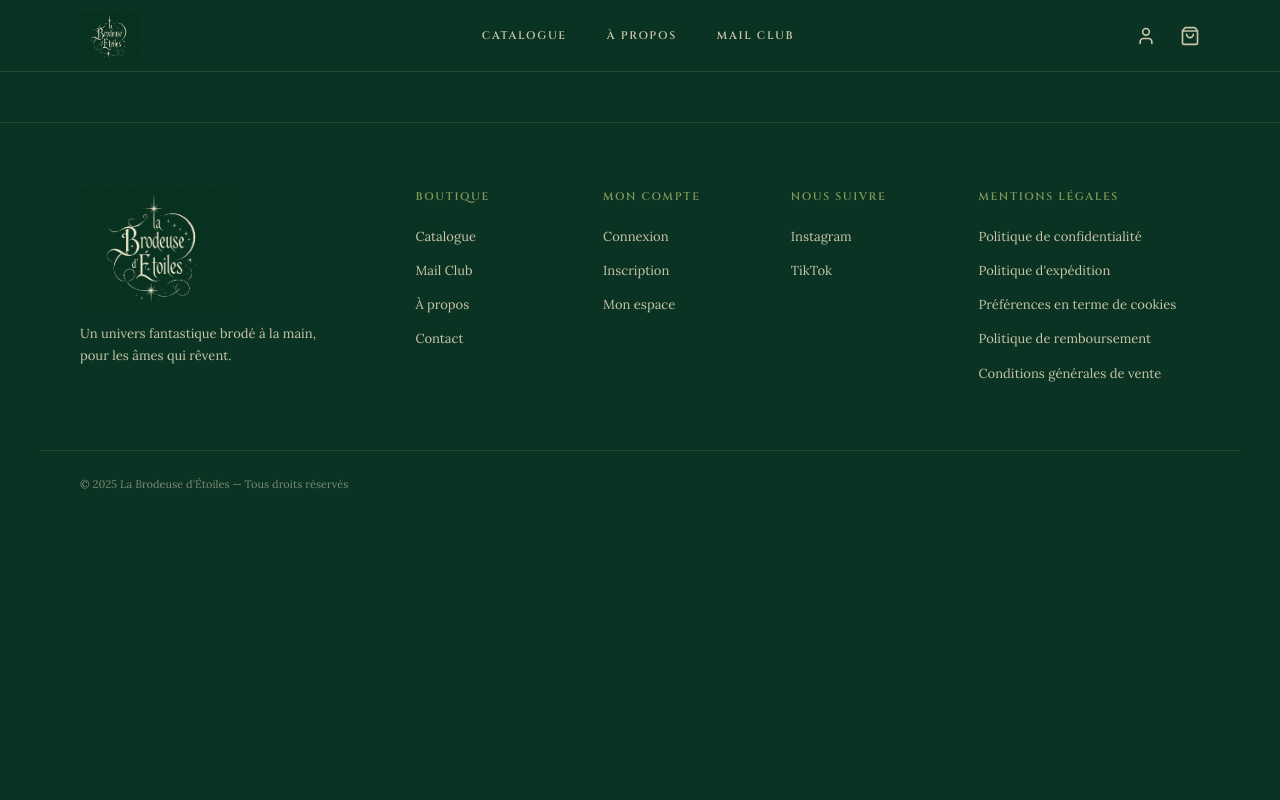
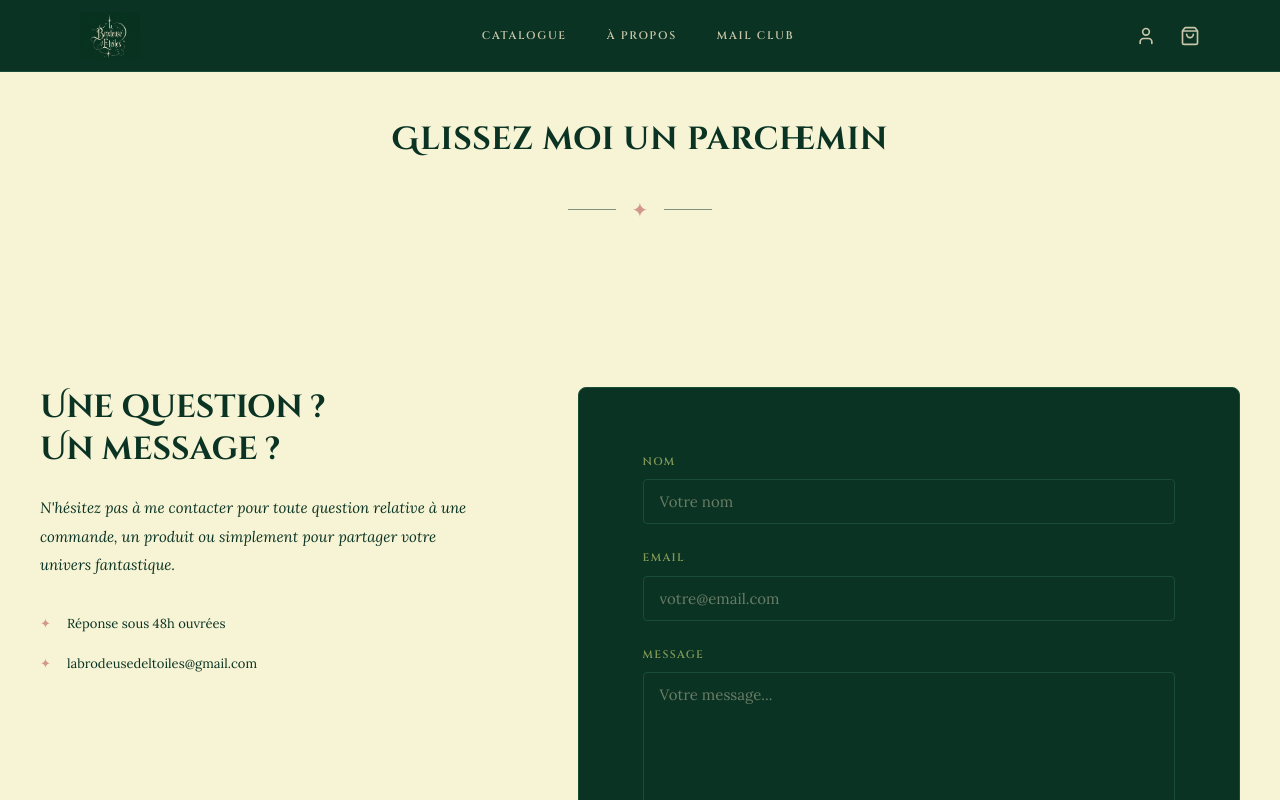
Before and after one commit to laurenegigan/la-brodeuse-etoiles, a React (Vite) app in the folder front/: page /contact in a window 1280 px wide. Shown: the top 800 px of the page. Built offline with nearby package versions, Linux system fonts and the light colour scheme.

Commit message:
feat: page Contact complète

```diff
--- a/front/src/pages/Contact.jsx
+++ b/front/src/pages/Contact.jsx
@@ -1,4 +1,114 @@
+import '../styles/Contact.css'
+import { useState } from 'react'
+
 function Contact() {
-  return <div>Contact</div>
+  const [form, setForm] = useState({ nom: '', email: '', message: '' })
+  const [sent, setSent] = useState(false)
+
+  const handleChange = (e) => {
+    setForm({ ...form, [e.target.name]: e.target.value })
+  }
+
+  const handleSubmit = (e) => {
+    e.preventDefault()
+    console.log('Message envoyé :', form)
+    setSent(true)
+    setForm({ nom: '', email: '', message: '' })
+  }
+
+  return (
+    <div className="contact">
+
+      {/* HERO */}
+      <section className="contact__hero">
+        <div className="container">
+          <p className="section-label">Glissez moi un parchemin</p>
+          <div className="ornament"><span>✦</span></div>
+        </div>
+      </section>
+
+      {/* FORMULAIRE */}
+      <section className="contact__section">
+        <div className="container">
+          <div className="contact__grid">
+
+            {/* Infos */}
+            <div className="contact__info">
+              <h2>Une question ?<br />Un message ?</h2>
+              <p>N'hésitez pas à me contacter pour toute question relative à une commande, un produit ou simplement pour partager votre univers fantastique.</p>
+              <div className="contact__details">
+                <div className="contact__detail">
+                  <span>✦</span>
+                  <p>Réponse sous 48h ouvrées</p>
+                </div>
+                <div className="contact__detail">
+                  <span>✦</span>
+                  <p>labrodeusedeltoiles@gmail.com</p>
+                </div>
+              </div>
+            </div>
+
+            {/* Formulaire */}
+            <div className="contact__form-wrapper">
+              {sent ? (
+                <div className="contact__success">
+                  <p>✦ Votre message a bien été envoyé !</p>
+                  <p>Je vous répondrai dans les meilleurs délais.</p>
+                  <button onClick={() => setSent(false)} className="btn-primary">
+                    Envoyer un autre message
+                  </button>
+                </div>
+              ) : (
+                <form className="contact__form" onSubmit={handleSubmit}>
+                  <div className="contact__field">
+                    <label htmlFor="nom">Nom</label>
+                    <input
+                      type="text"
+                      id="nom"
+                      name="nom"
+                      value={form.nom}
+                      onChange={handleChange}
+                      placeholder="Votre nom"
+                      required
+                    />
+                  </div>
+                  <div className="contact__field">
+                    <label htmlFor="email">Email</label>
+                    <input
+                      type="email"
+                      id="email"
+                      name="email"
+                      value={form.email}
+                      onChange={handleChange}
+                      placeholder="votre@email.com"
+                      required
+                    />
+                  </div>
+                  <div className="contact__field">
+                    <label htmlFor="message">Message</label>
+                    <textarea
+                      id="message"
+                      name="message"
+                      value={form.message}
+                      onChange={handleChange}
+                      placeholder="Votre message..."
+                      rows={6}
+                      required
+                    />
+                  </div>
+                  <button type="submit" className="btn-accent">
+                    Envoyer le message
+                  </button>
+                </form>
+              )}
+            </div>
+
+          </div>
+        </div>
+      </section>
+
+    </div>
+  )
 }
+
 export default Contact
--- /dev/null
+++ b/front/src/styles/Contact.css
@@ -0,0 +1,165 @@
+/* ============================================
+   CONTACT
+   ============================================ */
+
+.contact {
+  padding-top: var(--nav-height);
+}
+
+/* Hero */
+.contact__hero {
+  padding: var(--space-xl) 0;
+  background: var(--color-cream);
+  border-bottom: none;
+  text-align: center;
+}
+
+.contact__hero .section-label {
+  color: var(--color-forest);
+}
+
+.contact__hero h1 {
+  color: var(--color-forest);
+}
+
+.contact__hero .ornament::before,
+.contact__hero .ornament::after {
+  background: var(--color-forest);
+}
+
+.contact__hero .ornament span {
+  color: var(--color-terracotta);
+}
+
+/* Section */
+.contact__section {
+  padding: var(--space-3xl) 0;
+  background: var(--color-cream);
+}
+
+.contact__grid {
+  display: grid;
+  grid-template-columns: 1fr 1.5fr;
+  gap: var(--space-3xl);
+  align-items: start;
+}
+
+/* Infos */
+.contact__info {
+  display: flex;
+  flex-direction: column;
+  gap: var(--space-lg);
+}
+
+.contact__info h2 {
+  font-size: var(--text-2xl);
+  line-height: 1.3;
+  color: var(--color-forest);
+}
+
+.contact__info p {
+  font-style: italic;
+  line-height: 1.9;
+  color: var(--color-forest);
+}
+
+.contact__details {
+  display: flex;
+  flex-direction: column;
+  gap: var(--space-md);
+  margin-top: var(--space-sm);
+}
+
+.contact__detail {
+  display: flex;
+  align-items: center;
+  gap: var(--space-md);
+}
+
+.contact__detail span {
+  color: var(--color-terracotta);
+  font-size: var(--text-sm);
+}
+
+.contact__detail p {
+  font-style: normal;
+  font-size: var(--text-sm);
+  color: var(--color-forest);
+}
+
+/* Formulaire */
+.contact__form-wrapper {
+  background: var(--color-forest);
+  border: 1px solid var(--color-forest-light);
+  border-radius: var(--radius-lg);
+  padding: var(--space-2xl);
+}
+
+.contact__form {
+  display: flex;
+  flex-direction: column;
+  gap: var(--space-lg);
+}
+
+.contact__field {
+  display: flex;
+  flex-direction: column;
+  gap: var(--space-sm);
+}
+
+.contact__field label {
+  font-family: var(--font-heading);
+  font-size: var(--text-xs);
+  font-weight: 600;
+  letter-spacing: 0.12em;
+  text-transform: uppercase;
+  color: var(--color-sage);
+}
+
+.contact__field input,
+.contact__field textarea {
+  background: var(--color-forest);
+  border: 1px solid var(--color-forest-light);
+  border-radius: var(--radius-md);
+  padding: 12px 16px;
+  color: var(--color-cream);
+  font-family: var(--font-body);
+  font-size: var(--text-base);
+  transition: border-color var(--transition-fast);
+  resize: none;
+  outline: none;
+}
+
+.contact__field input:focus,
+.contact__field textarea:focus {
+  border-color: var(--color-sage);
+}
+
+.contact__field input::placeholder,
+.contact__field textarea::placeholder {
+  color: var(--color-cream-dim);
+  opacity: 0.5;
+}
+
+/* Succès */
+.contact__success {
+  display: flex;
+  flex-direction: column;
+  align-items: center;
+  gap: var(--space-lg);
+  text-align: center;
+  padding: var(--space-2xl) 0;
+}
+
+.contact__success p:first-child {
+  font-family: var(--font-display);
+  font-size: var(--text-xl);
+  color: var(--color-terracotta);
+}
+
+/* Mobile */
+@media (max-width: 768px) {
+  .contact__grid {
+    grid-template-columns: 1fr;
+  }
+}
```
